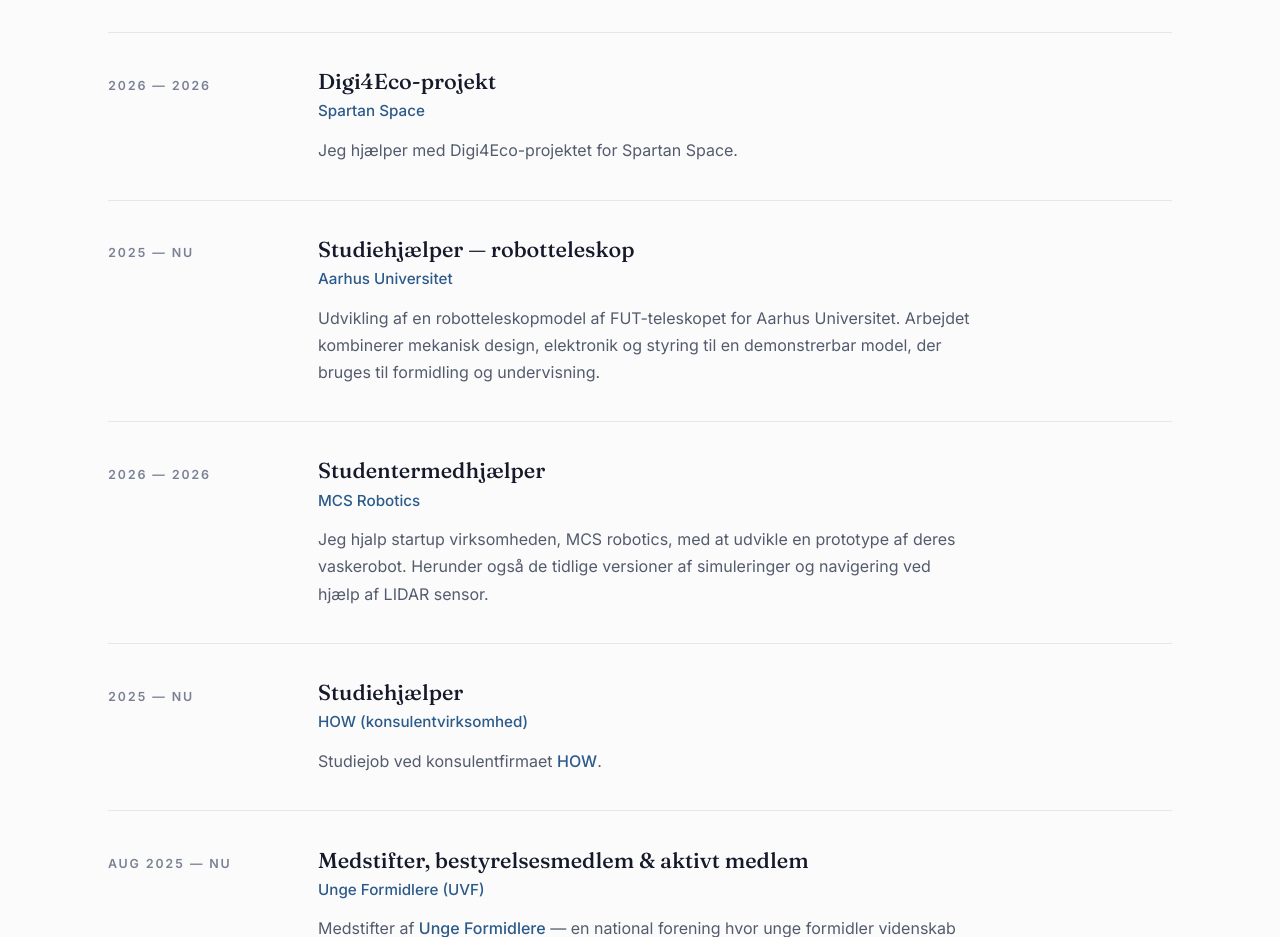
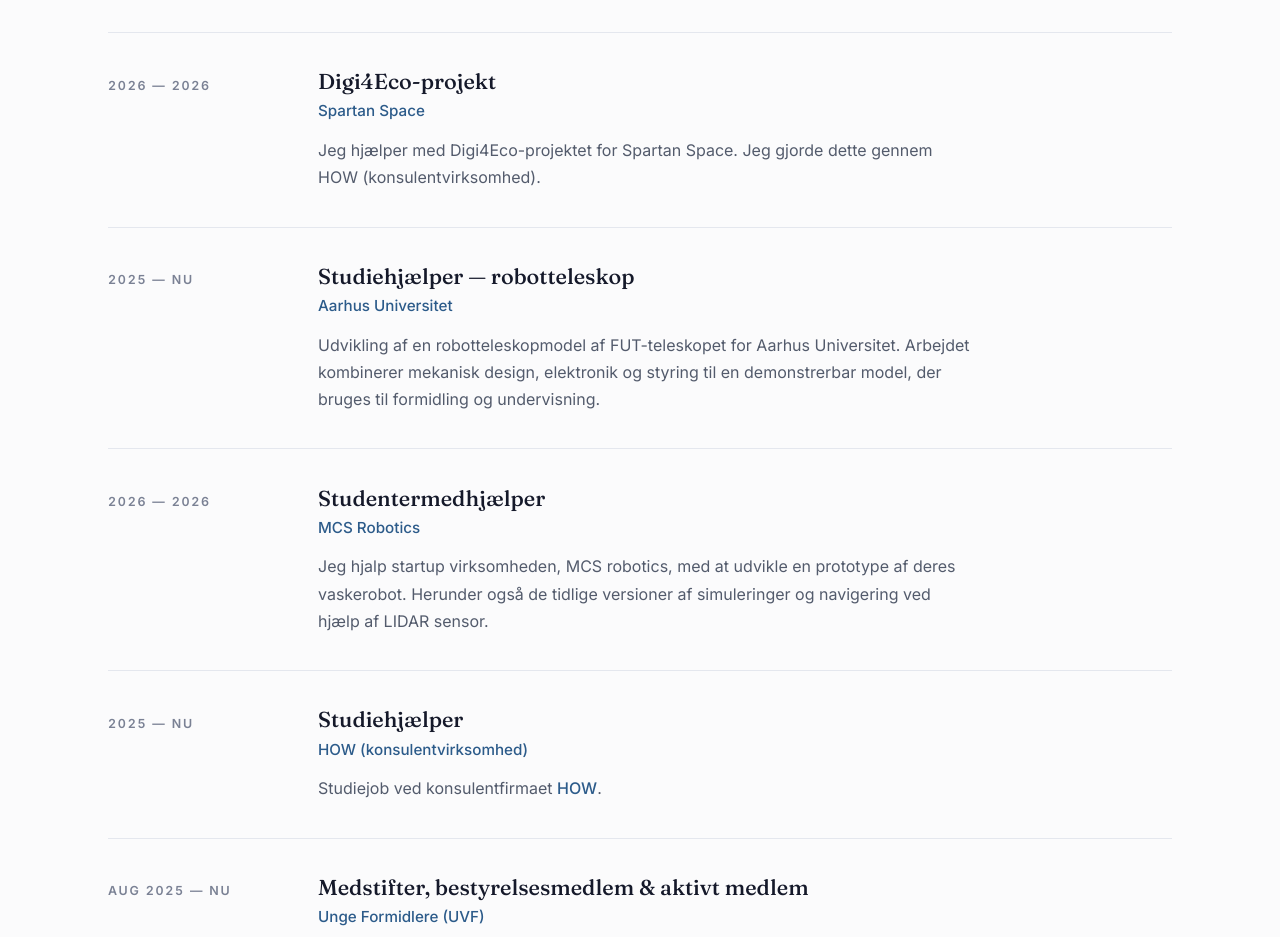
Before and after one commit to perryFile/lauritskromannCV, a plain HTML site: page index.html in a window 1280 px wide. Shown: the part 2020-2957 px from the top of the page. Drawn offline with Linux system fonts and the light colour scheme.

```diff
--- a/index.html
+++ b/index.html
@@ -195,7 +195,7 @@
           <div class="exp-body">
             <div class="exp-title">Digi4Eco-projekt</div>
             <span class="exp-org">Spartan Space</span>
-            <p>Jeg hjælper med Digi4Eco-projektet for Spartan Space.</p>
+            <p>Jeg hjælper med Digi4Eco-projektet for Spartan Space. Jeg gjorde dette gennem HOW (konsulentvirksomhed).</p>
           </div>
         </article>
 
```
Also changed, not shown: en/index.html (+1 -1 lines).
